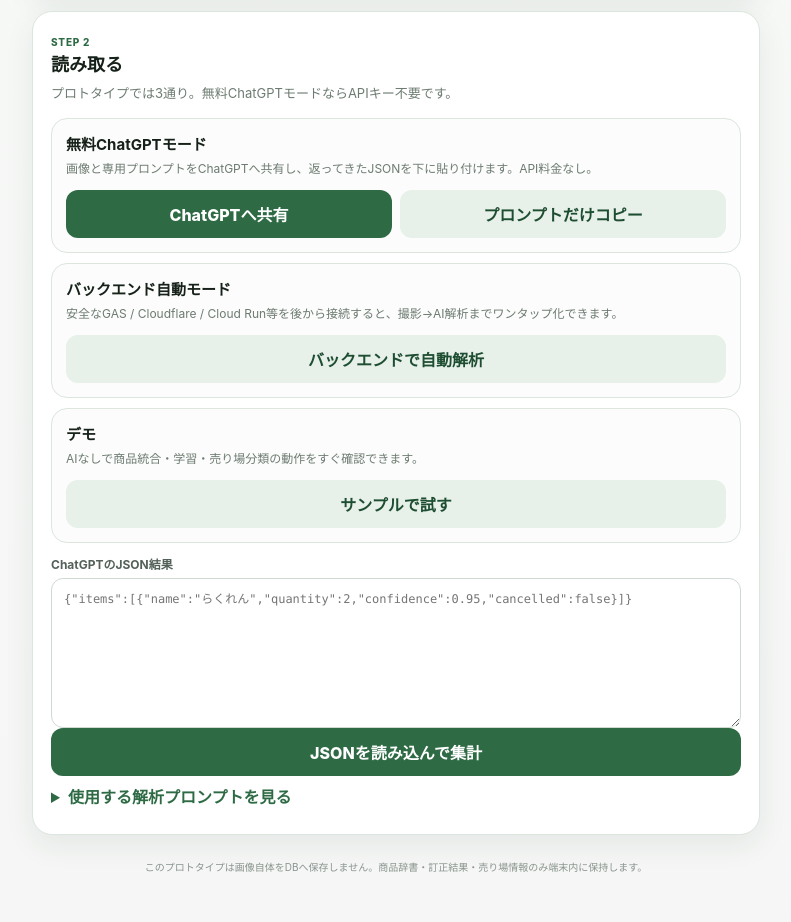
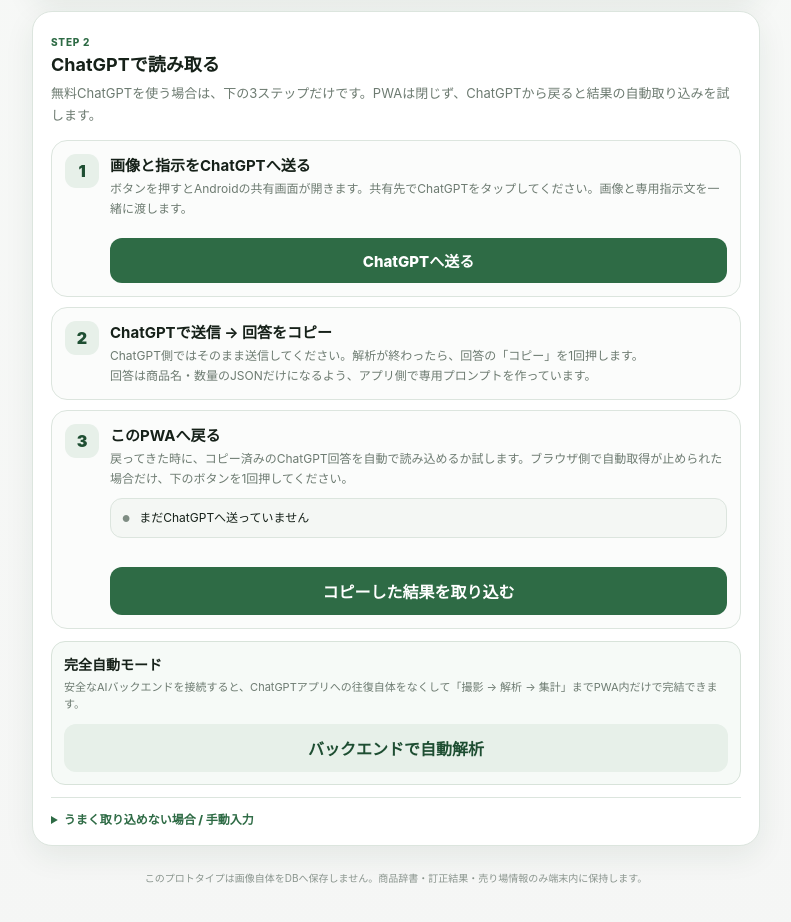
Before and after one commit to TAMAFIT/order-sheet-pwa, a website with bundled scripts: page index.html in a window 1280 px wide. Shown: the part 718-1640 px from the top of the page, without its empty margins (244-1035 px from the left). Built offline with nearby package versions, Linux system fonts and the light colour scheme.

Commit message:
Replace ChatGPT handoff with guided return flow

```diff
--- a/index.html
+++ b/index.html
@@ -9,6 +9,7 @@
   <link rel="manifest" href="./manifest.webmanifest">
   <link rel="icon" href="./icon.svg" type="image/svg+xml">
   <link rel="stylesheet" href="./styles.css">
+  <link rel="stylesheet" href="./chatgpt-flow.css">
 </head>
 <body>
   <main class="app-shell">
@@ -57,36 +58,67 @@
 
       <section class="card">
         <span class="eyebrow">STEP 2</span>
-        <h2>読み取る</h2>
-        <p class="card-sub">プロトタイプでは3通り。無料ChatGPTモードならAPIキー不要です。</p>
-        <div class="mode-grid">
-          <article class="mode-card">
-            <h3>無料ChatGPTモード</h3>
-            <p>画像と専用プロンプトをChatGPTへ共有し、返ってきたJSONを下に貼り付けます。API料金なし。</p>
-            <div class="button-row">
-              <button id="chatgptShareBtn" class="primary-btn">ChatGPTへ共有</button>
-              <button id="copyPromptBtn" class="secondary-btn">プロンプトだけコピー</button>
+        <h2>ChatGPTで読み取る</h2>
+        <p class="card-sub">無料ChatGPTを使う場合は、下の3ステップだけです。PWAは閉じず、ChatGPTから戻ると結果の自動取り込みを試します。</p>
+
+        <div class="guided-flow">
+          <article class="flow-step">
+            <div class="flow-step-number">1</div>
+            <div>
+              <h3>画像と指示をChatGPTへ送る</h3>
+              <p>ボタンを押すとAndroidの共有画面が開きます。共有先でChatGPTをタップしてください。画像と専用指示文を一緒に渡します。</p>
+            </div>
+            <div class="flow-action">
+              <button id="chatgptShareBtn" class="primary-btn flow-primary">ChatGPTへ送る</button>
             </div>
           </article>
-          <article class="mode-card">
-            <h3>バックエンド自動モード</h3>
-            <p>安全なGAS / Cloudflare / Cloud Run等を後から接続すると、撮影→AI解析までワンタップ化できます。</p>
-            <button id="backendAnalyzeBtn" class="secondary-btn">バックエンドで自動解析</button>
+
+          <article class="flow-step">
+            <div class="flow-step-number">2</div>
+            <div>
+              <h3>ChatGPTで送信 → 回答をコピー</h3>
+              <p>ChatGPT側ではそのまま送信してください。解析が終わったら、回答の「コピー」を1回押します。</p>
+              <p class="mini-note">回答は商品名・数量のJSONだけになるよう、アプリ側で専用プロンプトを作っています。</p>
+            </div>
           </article>
-          <article class="mode-card">
-            <h3>デモ</h3>
-            <p>AIなしで商品統合・学習・売り場分類の動作をすぐ確認できます。</p>
-            <button id="sampleBtn" class="secondary-btn">サンプルで試す</button>
+
+          <article id="returnFlowCard" class="flow-step return-card" data-state="idle">
+            <div class="flow-step-number">3</div>
+            <div>
+              <h3>このPWAへ戻る</h3>
+              <p>戻ってきた時に、コピー済みのChatGPT回答を自動で読み込めるか試します。ブラウザ側で自動取得が止められた場合だけ、下のボタンを1回押してください。</p>
+              <div id="chatgptFlowStatus" class="return-status" data-state="idle">まだChatGPTへ送っていません</div>
+            </div>
+            <div class="flow-action">
+              <button id="importClipboardBtn" class="primary-btn">コピーした結果を取り込む</button>
+            </div>
           </article>
         </div>
-        <div class="field">
-          <label for="analysisJson">ChatGPTのJSON結果</label>
-          <textarea id="analysisJson" spellcheck="false" placeholder='{"items":[{"name":"らくれん","quantity":2,"confidence":0.95,"cancelled":false}]}'></textarea>
+
+        <div class="automatic-card">
+          <h3>完全自動モード</h3>
+          <p>安全なAIバックエンドを接続すると、ChatGPTアプリへの往復自体をなくして「撮影 → 解析 → 集計」までPWA内だけで完結できます。</p>
+          <button id="backendAnalyzeBtn" class="secondary-btn">バックエンドで自動解析</button>
         </div>
-        <button id="parseResultBtn" class="primary-btn">JSONを読み込んで集計</button>
-        <details>
-          <summary class="text-button">使用する解析プロンプトを見る</summary>
-          <div class="field"><textarea id="promptPreview" readonly></textarea></div>
+
+        <details class="fallback-panel">
+          <summary>うまく取り込めない場合 / 手動入力</summary>
+          <div class="field">
+            <label for="analysisJson">ChatGPTの回答</label>
+            <textarea id="analysisJson" spellcheck="false" placeholder='ChatGPTのJSON回答をここへ貼り付け'></textarea>
+          </div>
+          <div class="compact-tools">
+            <button id="manualPasteFocusBtn" class="secondary-btn">貼り付け欄を開く</button>
+            <button id="parseResultBtn" class="primary-btn">この内容を集計</button>
+          </div>
+          <div class="compact-tools">
+            <button id="copyPromptBtn" class="secondary-btn">プロンプトだけコピー</button>
+            <button id="sampleBtn" class="secondary-btn">サンプルで試す</button>
+          </div>
+          <details>
+            <summary class="text-button">使用する解析プロンプトを見る</summary>
+            <div class="field"><textarea id="promptPreview" readonly></textarea></div>
+          </details>
         </details>
       </section>
 
@@ -176,5 +208,6 @@
   </main>
   <div id="toast" class="toast" role="status" aria-live="polite"></div>
   <script type="module" src="./app.js"></script>
+  <script type="module" src="./chatgpt-flow.js"></script>
 </body>
 </html>
```
